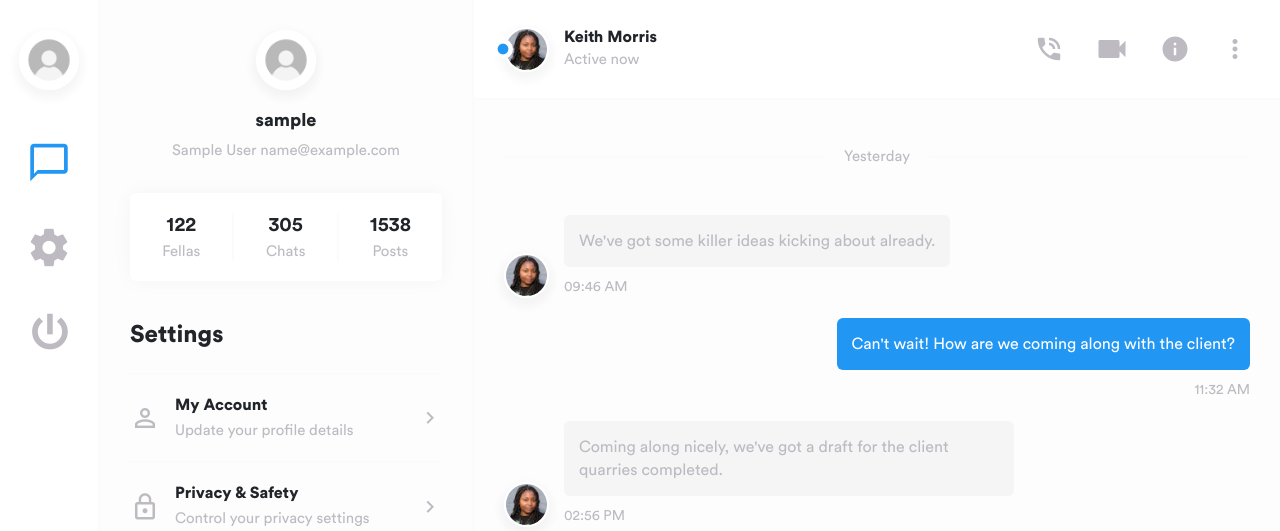
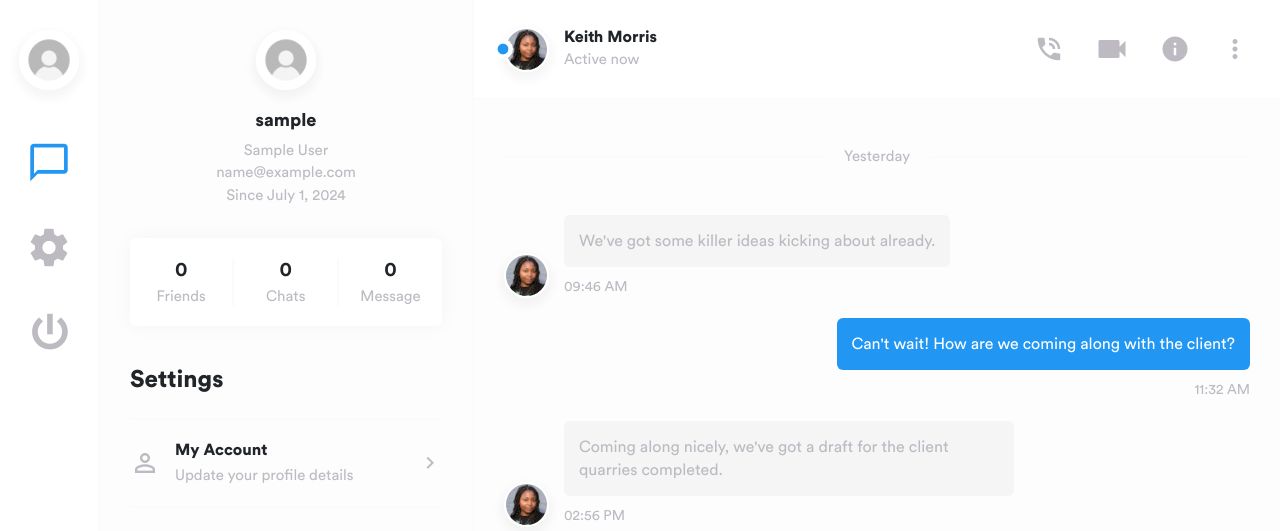
Before and after one commit to GhasemiTaheri/social_chat, a Django app: page /chat/ in a window 1280 px wide, after a click on "settings". Shown: the top 531 px of the page. Run offline with Django 3.2, Linux system fonts and the light colour scheme; the visitor is signed in with stand-in values (Sample User, id 1); data that the repository does not hold is empty; some libraries are stand-ins or nearby versions.

Commit message:
add user statics and delete account feature

```diff
--- a/chat/models.py
+++ b/chat/models.py
@@ -75,6 +75,9 @@ class Participant(models.Model):
     last_read = models.DateTimeField(null=True, blank=True)
     created_at = models.DateTimeField(auto_now_add=True)
 
+    class Meta:
+        unique_together = ("user", "conversation")
+
 
 class Message(models.Model):
     conversation = models.ForeignKey(Conversation, on_delete=models.CASCADE)
--- a/templates/shared/base.html
+++ b/templates/shared/base.html
@@ -78,5 +78,27 @@
         });
     });
 </script>
+<script>
+    $('#collapseSeven').on('click', (e) => {
+        const csrf_token = $('[name="csrfmiddlewaretoken"]').attr('value');
+
+        if (confirm('Would you like to delete your account?\r\nWith this, your information will no longer be accessible.') === true) {
+            $.ajax({
+                headers: {
+                    'X-CSRFToken': csrf_token,
+                },
+                url: '{% url 'user:user_update' %}',
+                method: 'delete',
+                success: () => {
+                    window.location.reload();
+                },
+                error: (e) => {
+                    console.log(e)
+                }
+            });
+        } else
+            console.log('No')
+    })
+</script>
 </body>
 </html>
--- a/templates/shared/sidebar.html
+++ b/templates/shared/sidebar.html
@@ -168,21 +168,24 @@
                             <h1><a href="#">{{ user.username }}</a></h1>
                             <span>
                             {{ user.get_full_name }}
+                            <br/>
                             {{ user.email }}
+                            <br/>
+                            Since {{ user.date_joined|date }}
                             </span>
 
                             <div class="stats">
                                 <div class="item">
-                                    <h2>122</h2>
-                                    <h3>Fellas</h3>
+                                    <h2>{{ user.get_statics.friends_count }}</h2>
+                                    <h3>Friends</h3>
                                 </div>
                                 <div class="item">
-                                    <h2>305</h2>
+                                    <h2>{{ user.get_statics.conversation_count }}</h2>
                                     <h3>Chats</h3>
                                 </div>
                                 <div class="item">
-                                    <h2>1538</h2>
-                                    <h3>Posts</h3>
+                                    <h2>{{ user.get_statics.message_count }}</h2>
+                                    <h3>Message</h3>
                                 </div>
                             </div>
                         </div>
@@ -291,7 +294,7 @@
                                      data-parent="#accordionSettings">
                                     <div class="content no-layer">
                                         <div class="set">
-                                            <div class="details upload">
+                                            <div class="details upload" style="cursor: pointer;">
                                                 <h5 class="text-danger">Delete Account</h5>
                                                 <p>Delete your account and conversations permanently.</p>
                                             </div>
--- a/user/models.py
+++ b/user/models.py
@@ -1,5 +1,6 @@
 from django.contrib.auth.models import AbstractUser
 from django.db import models
+from django.db.models import Q
 from django.utils.functional import cached_property
 
 
@@ -13,3 +14,19 @@ class User(AbstractUser):
             return self.avatar.url
         else:
             return self.avatar.storage.url('defaults/user_default.jpg')
+
+    @cached_property
+    def get_statics(self):
+        """
+        This property extracts user information to be used in the template.
+        """
+        from chat.models import Participant
+        user_conversations = self.participant_set.values('conversation_id')
+        result = {
+            'message_count': self.message_set.count(),
+            'conversation_count': user_conversations.count(),
+            'friends_count': Participant.objects.filter(Q(conversation_id__in=user_conversations)
+                                                        & ~Q(user_id=self.id)).count()
+        }
+
+        return result
--- a/user/urls.py
+++ b/user/urls.py
@@ -1,10 +1,10 @@
 from django.urls import path
 
-from user.views import PasswordResetView, SignUpView, UserUpdateApiView
+from user.views import PasswordResetView, SignUpView, UserUpdateDestroyApiView
 
 app_name = "user"
 urlpatterns = [
     path('sing-up/', SignUpView.as_view(), name="register"),
     path("password-reset/", PasswordResetView.as_view(), name="password_reset"),
-    path("user-update/", UserUpdateApiView.as_view(), name="user_update"),
+    path("user-update/", UserUpdateDestroyApiView.as_view(), name="user_update"),
 ]
--- a/user/views.py
+++ b/user/views.py
@@ -3,7 +3,8 @@ from django.contrib.auth.mixins import LoginRequiredMixin
 
 from django.urls import reverse_lazy
 from django.views.generic import FormView, CreateView
-from rest_framework.generics import UpdateAPIView
+from rest_framework.generics import GenericAPIView
+from rest_framework.mixins import UpdateModelMixin, DestroyModelMixin
 
 from user.forms import UserRegisterForm
 from user.serializers import UserUpdateSerializer
@@ -25,7 +26,7 @@ class PasswordResetView(LoginRequiredMixin, FormView):
         return super().form_valid(form)
 
 
-class UserUpdateApiView(UpdateAPIView):
+class UserUpdateDestroyApiView(UpdateModelMixin, DestroyModelMixin, GenericAPIView):
     serializer_class = UserUpdateSerializer
 
     def get_object(self):
```
Also changed, not shown: chat/migrations/0004_alter_participant_unique_together.py (added).
